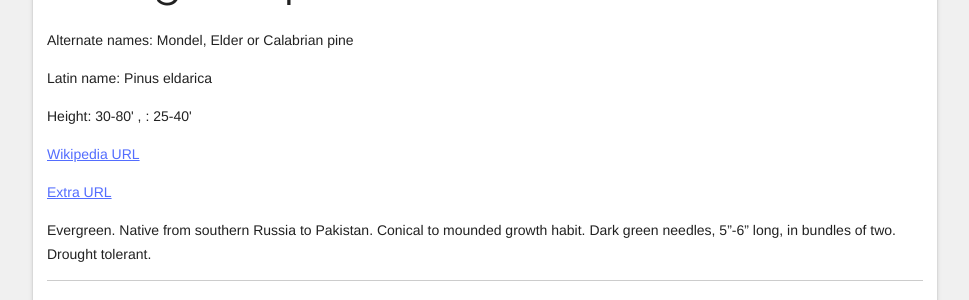
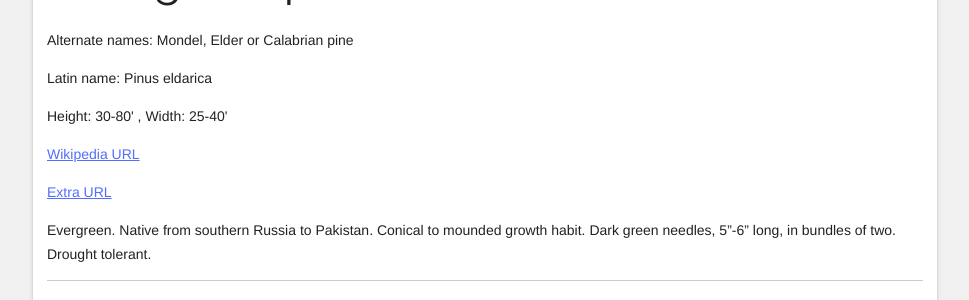
Before and after one commit to TreeWalks/TreeWalks.github.io, a Jekyll site: the page built from _posts/2022-12-06-afghan_pine.md, in a window 1280 px wide, cut to the strip 154-454 px from the top of the page. Shown: the whole strip, without its empty margins (155-1124 px from the left). Built offline with Jekyll 4.4.1, drawn with Linux system fonts in a browser that asks for light colours.

Commit message:
Correct Width title - part 2

```diff
--- a/_config.yml
+++ b/_config.yml
@@ -41,4 +41,4 @@ latin_name_title: Latin name
 latin_alternates_title: Latin alternate name
 extra_url_title: Extra URL
 height_title: Height
-weight_title: Weight
+width_title: Width
```
